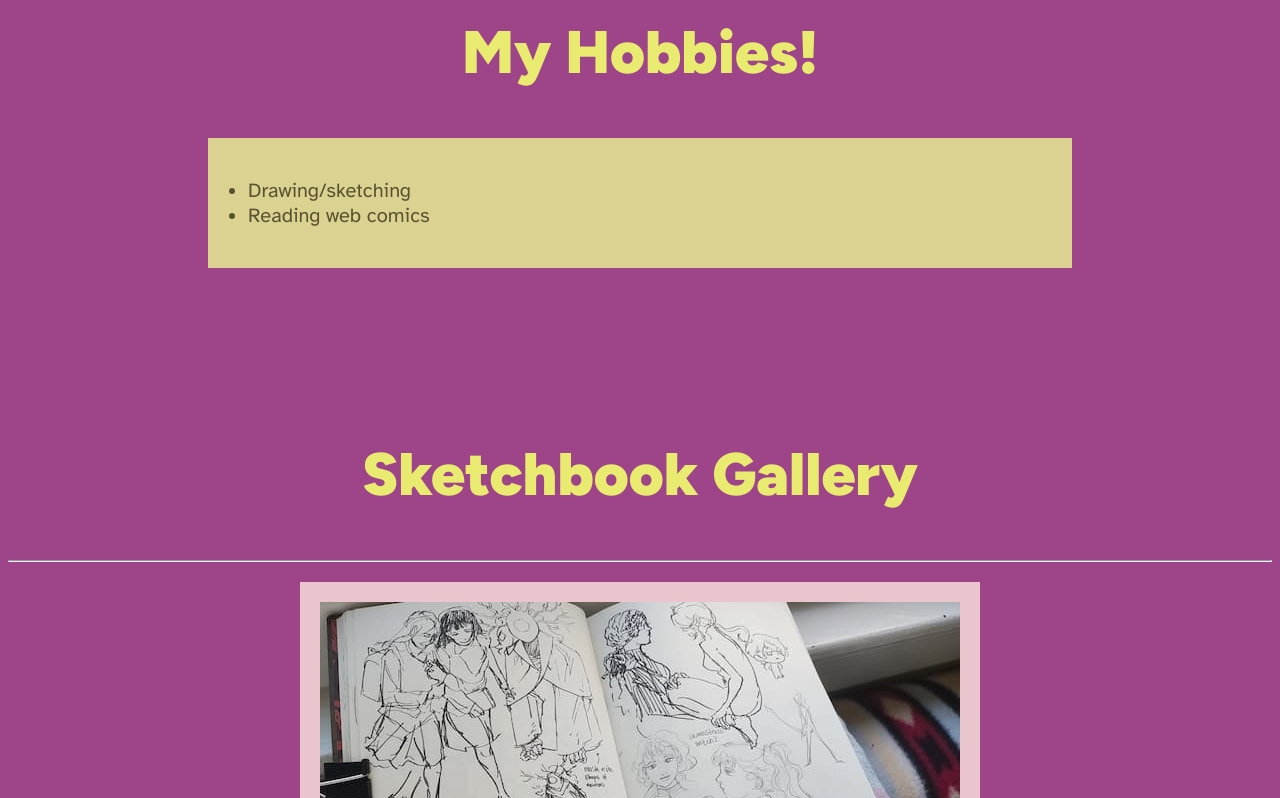
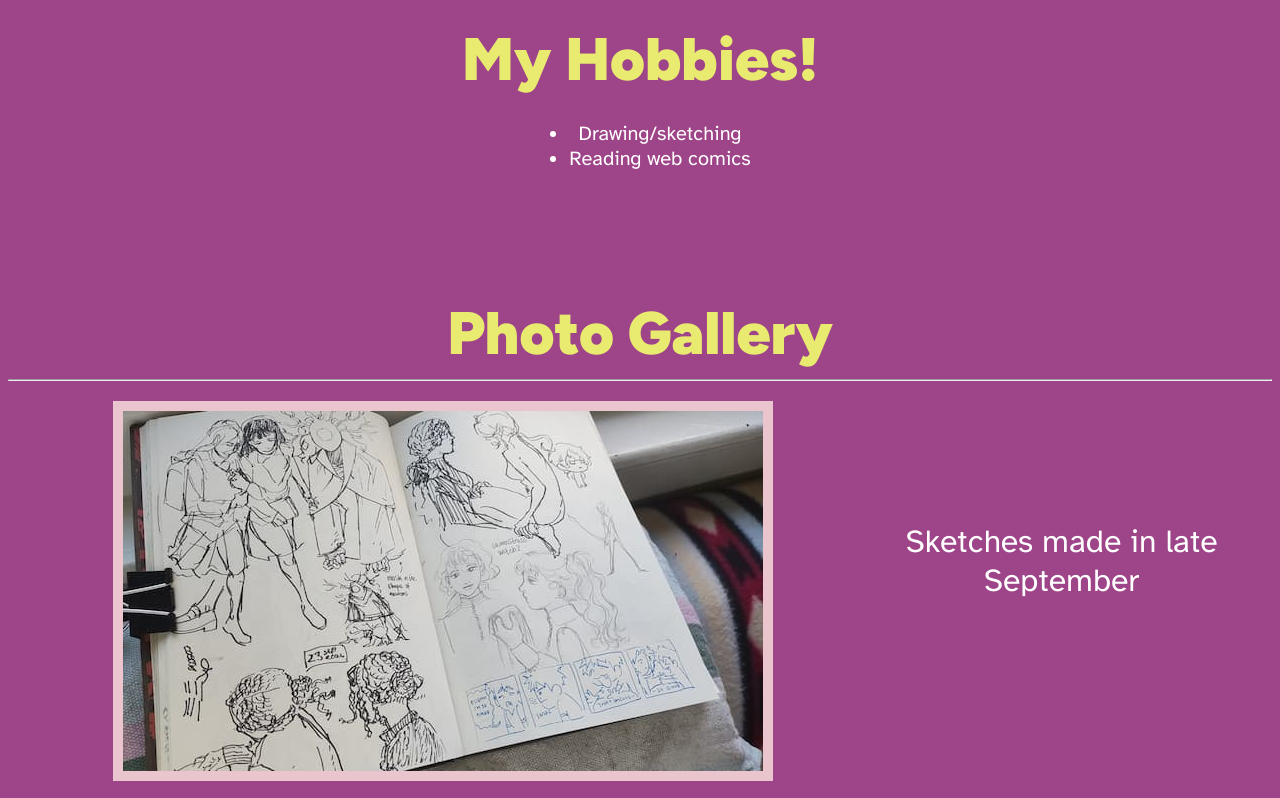
Before and after one commit to rvcc-grid/fa26-about-me-VTeaLatte, a plain HTML site: page index.html in a window 1280 px wide. Shown: the part 1360-2158 px from the top of the page. Drawn offline with Linux system fonts and the light colour scheme.

Commit message:
Center Hobbies + 1st Media query

```diff
--- a/css/style.css
+++ b/css/style.css
@@ -6,11 +6,16 @@ h1, h2, h3, h4, h5, h6 {
     text-align: center;
 }
 
+h2 {
+    margin: .1em;
+}
+
 body {
     background-color: #9e4488;
     font-family: "Atkinson Hyperlegible";
     font-size: 20px;
-    color: #EBC5CD;
+    color: #ffffff;
+    text-align: center;
 }
 
 /*HEADER*/
@@ -29,7 +34,7 @@ header {
 }
 
 #hero img {
-    width: 480px;
+    max-width: 100%;
 }
 
 #bio {
@@ -43,35 +48,35 @@ header {
 #hobby {
     padding-top: 100px;
     padding-bottom: 100px;
-}
+    display: flex;
+    flex-direction: column;
+    align-items: center;
+    }
 
-ul {
-    background-color: #dbd190;
-    margin-left: 200px;
-    margin-right: 200px;
-    padding: 40px;
-    text-align: start;
-    color: #575330;
-}
 
-/*PHOTO GALLERY SECTION*/
-.sketch {
+
+/*GALLERY SECTION*/
+#gallery img {
+    max-width: 100%;
     display: block;
     margin-left: auto;
     margin-right: auto;
-    border: 20px solid #ebc5cd;
+    border: 10px solid #ebc5cd;
+}
+
+#gallery {
+    padding-bottom: 100px;
 }
 
 figcaption{
-    color: #ffffff;
-    text-align: center;
     margin: 10px;
     margin-bottom: 70px;
 }
 
 /*ARTICLE SECTION*/
-article {
-    color: #ffffff;
+#lit div {
+    max-width: 40rem;
+    margin: 0 auto;
 }
 
 /*FOOTER*/
@@ -80,3 +85,19 @@ footer {
     padding: 20px;
     color: #EBC5CD;
 }
+
+@media screen and (min-width: 60em) {
+    figure {
+        display: grid;
+        grid-template-columns: 2fr 1fr;
+    }
+
+    figcaption {
+        display: flex;
+        justify-content: center;
+        align-items: center;
+        font-size: 2rem;
+        margin-left: 4rem;
+    }
+
+}
--- a/index.html
+++ b/index.html
@@ -12,19 +12,16 @@
     <link href="css/style.css" rel="stylesheet">
 </head>
 
+<!--the body element is shown to the website's viewer-->
 <body>
-
-<!--I made this on my local computer folder first whoops so this is a copied version-->
-<!--the body element is shown to the website's viewer-->
-
     <header>
         <img src="img/bob.svg" alt="Blue origami logo">
         <h1>Web Dev I</h1>
     </header>
 
-    <!-- The main envelops important page content -->
+    <!-- the main envelops important page content -->
     <main>
-        <!-- hero section-->
+        <!-- Hero Section-->
         <section id="hero">
             <img src="img/avataaars.png" alt="Avatar picture of me. Has long black hair and is wearing a navy blue sweater.">
             <div>
@@ -33,11 +30,11 @@
             </div>
         </section>
 
-        <!-- bio section-->
+        <!-- Bio Section-->
         <section id="bio">
              <div>
                 <p>I want to be...</p>
-                <p>An artist? Neuroscientist? Web developer?</p>
+                <p>An artist? Web developer? Or something else?</p>
                 <p>Still figuring things out, but,</p>
                 <p>I hope to learn a lot this class!</p>
              </div>
@@ -58,10 +55,10 @@
 
         <!-- Photo Gallery -->
         <section id="gallery">
-            <h2>Sketchbook Gallery</h2>
+            <h2>Photo Gallery</h2>
                 <hr>
                 <figure >
-                    <img class="sketch" src="img/sketch-1-640w.JPG" alt="Ink sketches from my sketchbook">
+                    <img class="sketch" src="img/sketch-1-640w.JPG" alt="Black ink sketches from my sketchbook">
                     <figcaption>Sketches made in late September</figcaption>
                 </figure>
 
@@ -78,8 +75,8 @@
 
 
         <!-- Article -->
-        <article>
-            <h2>Alice in Wonderland</h2>
+        <article id="lit">
+            <h2>Excerpt from Alice in Wonderland</h2>
                 <div>
                     <p>So she was considering in her own mind (as well as she could, for the hot day made her feel very sleepy and stupid), whether the pleasure of making a daisy-chain would be worth the trouble of getting up and picking the daisies, when suddenly a White Rabbit with pink eyes ran close by her.</p>
                     <p>The rabbit-hole went straight on like a tunnel for some way, and then dipped suddenly down, so suddenly that Alice had not a moment to think about stopping herself before she found herself falling down a very deep well. Either the well was very deep, or she fell very slowly, for she had plenty of time as she went down to look about her and to wonder what was going to happen next.</p>
```
